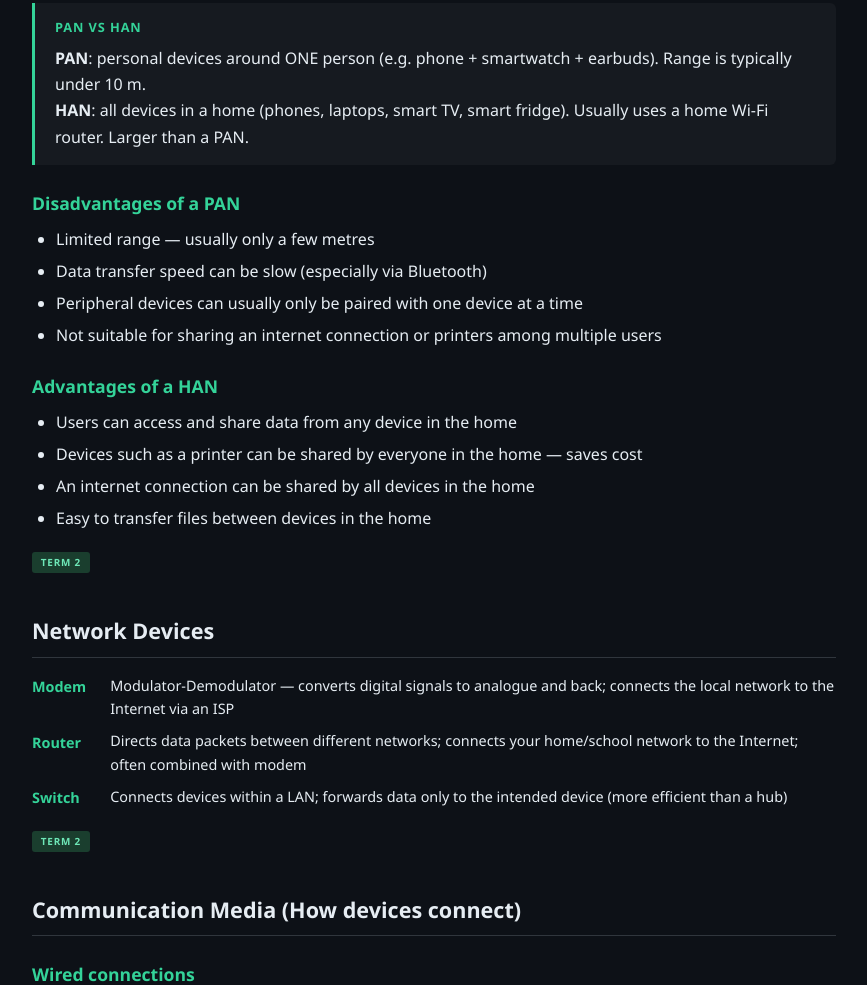
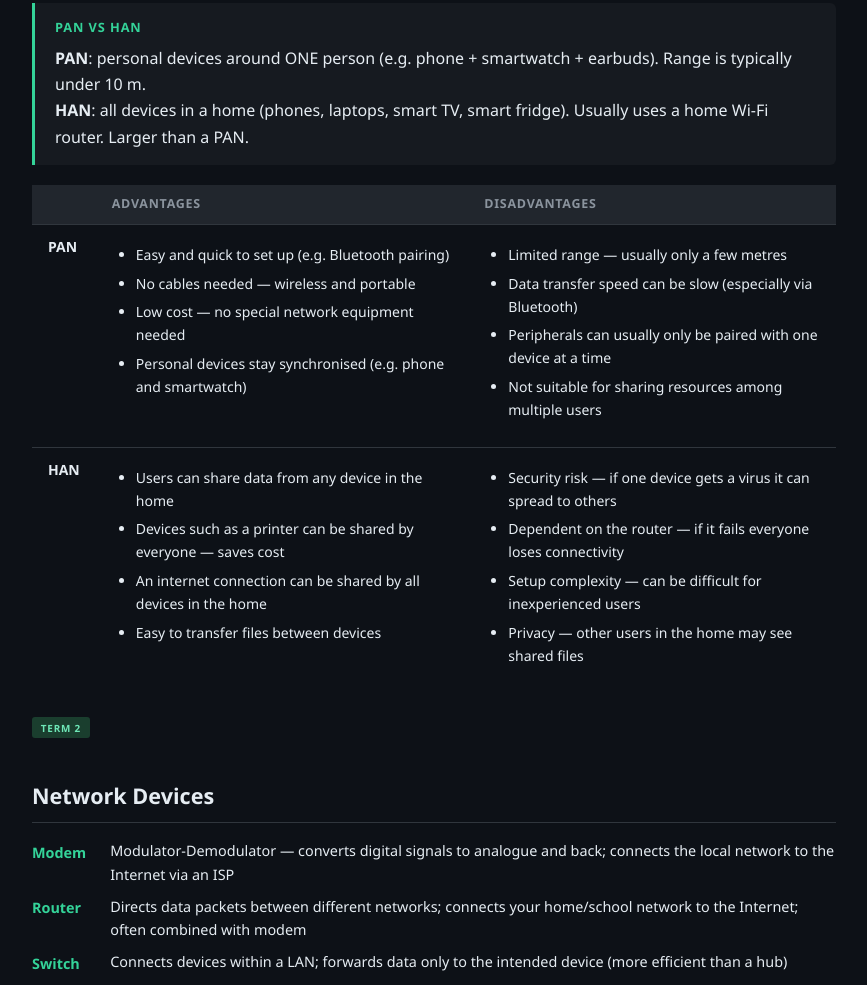
Before and after one commit to mscoetzeeit/it-website, a website: page cat/grade10/theory/networks.html in a window 1280 px wide. Shown: the part 1455-2440 px from the top of the page, without its empty margins (276-1143 px from the left). Drawn offline with Linux system fonts and the light colour scheme.

Commit message:
Expand PAN/HAN to full advantages AND disadvantages table
Replaced separate PAN disadvantages + HAN advantages lists with a
single comparison table covering both pros and cons for both network types.

Co-Authored-By: Claude Sonnet 4.6 <noreply@anthropic.com>

```diff
--- a/cat/grade10/theory/networks.html
+++ b/cat/grade10/theory/networks.html
@@ -88,21 +88,39 @@
       <strong>HAN</strong><span class="i18n" data-af=": alle toestelle in 'n huis (foone, skootrekenaars, slimTV, slimkoelkas). Gebruik gewoonlik 'n huis se Wi-Fi-roeteerder. Groter as 'n PAN.">: all devices in a home (phones, laptops, smart TV, smart fridge). Usually uses a home Wi-Fi router. Larger than a PAN.</span></p>
     </div>
 
-    <h3><span class="i18n" data-af="Nadele van 'n PAN">Disadvantages of a PAN</span></h3>
-    <ul>
-      <li><span class="i18n" data-af="Beperkte reikafstand — gewoonlik net 'n paar meter">Limited range — usually only a few metres</span></li>
-      <li><span class="i18n" data-af="Data-oordragspoed kan stadig wees (veral via Bluetooth)">Data transfer speed can be slow (especially via Bluetooth)</span></li>
-      <li><span class="i18n" data-af="Randtoestelle kan gewoonlik slegs met een rekenaartoestel op 'n slag afgepaar word">Peripheral devices can usually only be paired with one device at a time</span></li>
-      <li><span class="i18n" data-af="Nie geskik vir die deel van 'n internetkonneksie of drukkers tussen verskeie gebruikers nie">Not suitable for sharing an internet connection or printers among multiple users</span></li>
-    </ul>
-
-    <h3><span class="i18n" data-af="Voordele van 'n HAN">Advantages of a HAN</span></h3>
-    <ul>
-      <li><span class="i18n" data-af="Gebruikers het toegang tot en kan data vanaf enige rekenaartoestel in die huis deel">Users can access and share data from any device in the home</span></li>
-      <li><span class="i18n" data-af="Toestelle soos 'n drukker kan deur almal in die huis gedeel word — bespaar koste">Devices such as a printer can be shared by everyone in the home — saves cost</span></li>
-      <li><span class="i18n" data-af="'n Internetkonneksie kan deur al die rekenaartoestelle in die huis gedeel word">An internet connection can be shared by all devices in the home</span></li>
-      <li><span class="i18n" data-af="Maklik om lêers tussen toestelle in die huis oor te stuur">Easy to transfer files between devices in the home</span></li>
-    </ul>
+    <div class="tbl-wrap"><table>
+      <tr><th>&nbsp;</th><th><span class="i18n" data-af="Voordele">Advantages</span></th><th><span class="i18n" data-af="Nadele">Disadvantages</span></th></tr>
+      <tr>
+        <td><strong>PAN</strong></td>
+        <td><ul>
+          <li><span class="i18n" data-af="Maklik en vinnig om op te stel (bv. Bluetooth-koppeling)">Easy and quick to set up (e.g. Bluetooth pairing)</span></li>
+          <li><span class="i18n" data-af="Geen kabels benodig — draadloos en draagbaar">No cables needed — wireless and portable</span></li>
+          <li><span class="i18n" data-af="Lae koste — geen spesiale netwerktoerusting benodig nie">Low cost — no special network equipment needed</span></li>
+          <li><span class="i18n" data-af="Persoonlike toestelle bly aan mekaar gesinkroniseer (bv. foon en slimhorlosie)">Personal devices stay synchronised (e.g. phone and smartwatch)</span></li>
+        </ul></td>
+        <td><ul>
+          <li><span class="i18n" data-af="Beperkte reikafstand — gewoonlik net 'n paar meter">Limited range — usually only a few metres</span></li>
+          <li><span class="i18n" data-af="Data-oordragspoed kan stadig wees (veral via Bluetooth)">Data transfer speed can be slow (especially via Bluetooth)</span></li>
+          <li><span class="i18n" data-af="Randtoestelle kan gewoonlik slegs met een toestel op 'n slag afgepaar word">Peripherals can usually only be paired with one device at a time</span></li>
+          <li><span class="i18n" data-af="Nie geskik vir die deel van hulpbronne tussen verskeie gebruikers nie">Not suitable for sharing resources among multiple users</span></li>
+        </ul></td>
+      </tr>
+      <tr>
+        <td><strong>HAN</strong></td>
+        <td><ul>
+          <li><span class="i18n" data-af="Gebruikers kan data vanaf enige toestel in die huis deel">Users can share data from any device in the home</span></li>
+          <li><span class="i18n" data-af="Toestelle soos 'n drukker kan deur almal gedeel word — bespaar koste">Devices such as a printer can be shared by everyone — saves cost</span></li>
+          <li><span class="i18n" data-af="'n Internetkonneksie kan deur al die toestelle in die huis gedeel word">An internet connection can be shared by all devices in the home</span></li>
+          <li><span class="i18n" data-af="Maklik om lêers tussen toestelle oor te stuur">Easy to transfer files between devices</span></li>
+        </ul></td>
+        <td><ul>
+          <li><span class="i18n" data-af="Sekuriteitsrisiko — indien een toestel 'n virus kry, kan dit na ander versprei">Security risk — if one device gets a virus it can spread to others</span></li>
+          <li><span class="i18n" data-af="Afhanlik van die roeteerder — as dit faal, verloor almal konneksie">Dependent on the router — if it fails everyone loses connectivity</span></li>
+          <li><span class="i18n" data-af="Opsetkompleksiteit — kan moeilik wees vir onervare gebruikers">Setup complexity — can be difficult for inexperienced users</span></li>
+          <li><span class="i18n" data-af="Privaatheid — ander gebruikers in die huis kan gedeelde lêers sien">Privacy — other users in the home may see shared files</span></li>
+        </ul></td>
+      </tr>
+    </table></div>
 
     <div class="term-tag t2"><span class="i18n" data-af="Kwartaal 2">Term 2</span></div>
     <h2><span class="i18n" data-af="Netwerktoestelle">Network Devices</span></h2>
```
